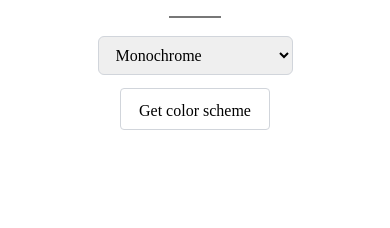
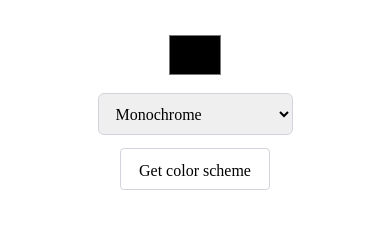
Before and after one commit to lucasfeklein/colorScheme, a website built with Vite: page index.html in a window 390 px wide. Built offline with nearby package versions, Linux system fonts and the light colour scheme; no server answers.

Commit message:
Add files via upload

```diff
--- a/index.css
+++ b/index.css
@@ -85,16 +85,12 @@ span {
 
 @media (max-width: 600px){
     body{
-        margin: 20px
-    }
-
-    select{
-        height: 60px;
+        margin: 10px
     }
 
     header {
         flex-direction: column;
-        margin-bottom: 20px;
+        height: 200px;
     }
 
     #color-container {
```
